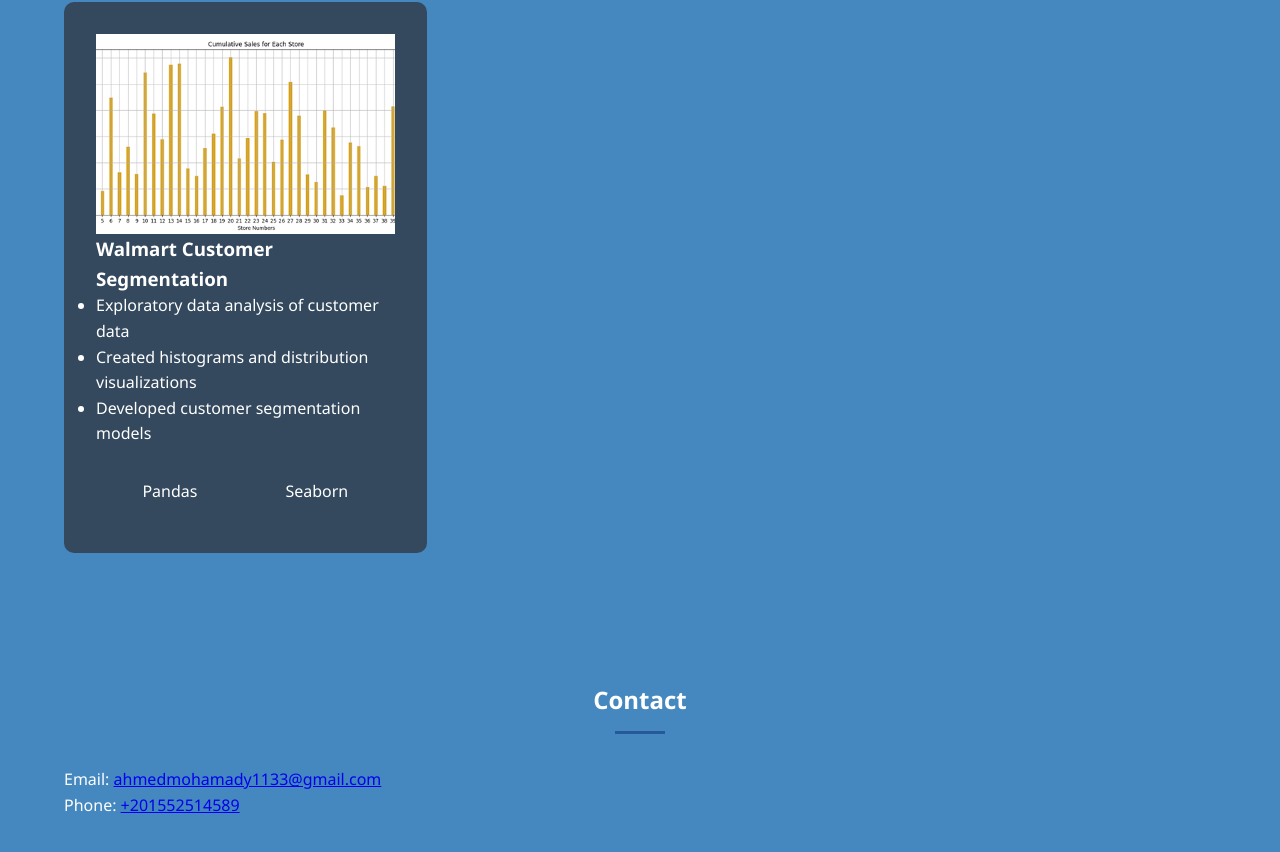
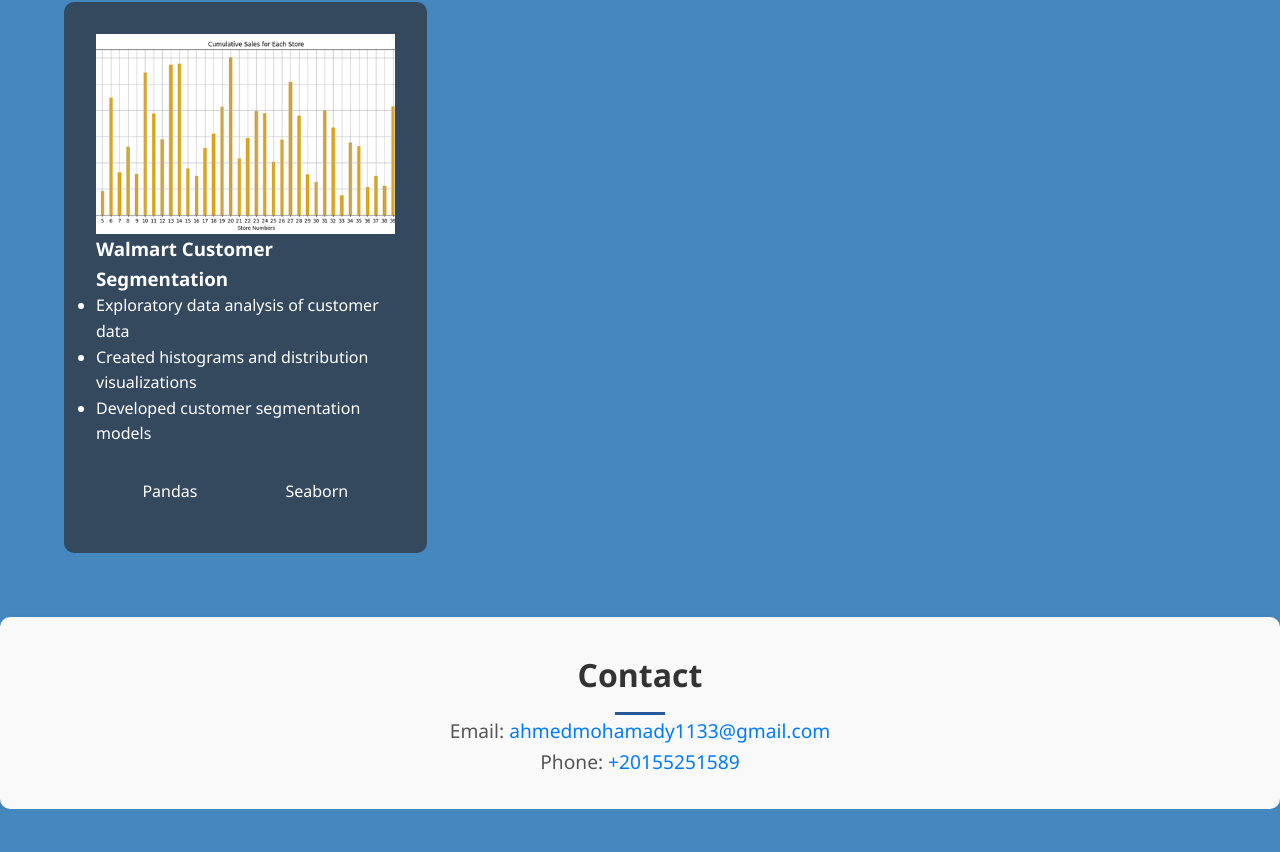
Before and after one commit to AhmedMohamady1/AhmedMohamady1.github.io, a plain HTML site: page index.html in a window 1280 px wide. Shown: the part 1721-2573 px from the top of the page. After the commit the page ends 2530 px from the top, so only its background shows below. Drawn offline with Linux system fonts and the light colour scheme.

Commit message:
Update index.html

```diff
--- a/index.html
+++ b/index.html
@@ -328,13 +328,14 @@
         </form>
     </section> -->
     <!-- Modified contact section -->
-    <section id="contact">
-        <h2 class="section-title">Contact</h2>
-        <div class="contact-info">
-            <p>Email: <a href="mailto:ahmedmohamady1133@gmail.com">ahmedmohamady1133@gmail.com</a></p>
-            <p>Phone: <a href="tel:+201552514589">+201552514589</a></p>
+    <section id="contact" style="text-align: center; padding: 2rem; background-color: #f9f9f9; border-radius: 10px; box-shadow: 0 4px 8px rgba(0,0,0,0.1);">
+        <h2 class="section-title" style="font-size: 2em; color: #333; margin-bottom: 1rem;">Contact</h2>
+        <div class="contact-info" style="font-size: 1.2em; color: #555;">
+            <p>Email: <a href="mailto:ahmedmohamady1133@gmail.com" style="color: #007BFF; text-decoration: none;">ahmedmohamady1133@gmail.com</a></p>
+            <p>Phone: <a href="tel:+20155251589" style="color: #007BFF; text-decoration: none;">+20155251589</a></p>
         </div>
     </section>
+
 
 
     <div class="scroll-top" onclick="window.scrollTo({top: 0, behavior: 'smooth'})">
```
